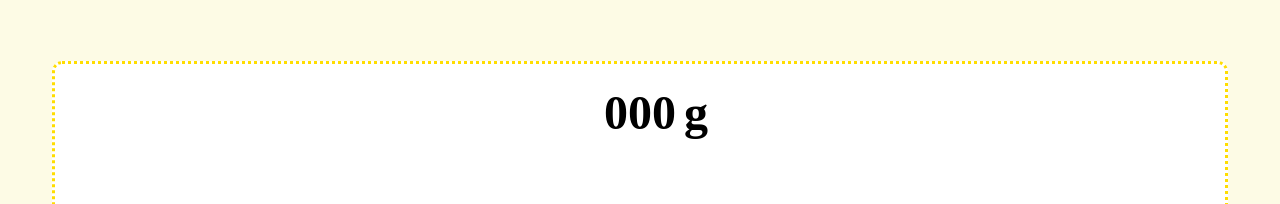
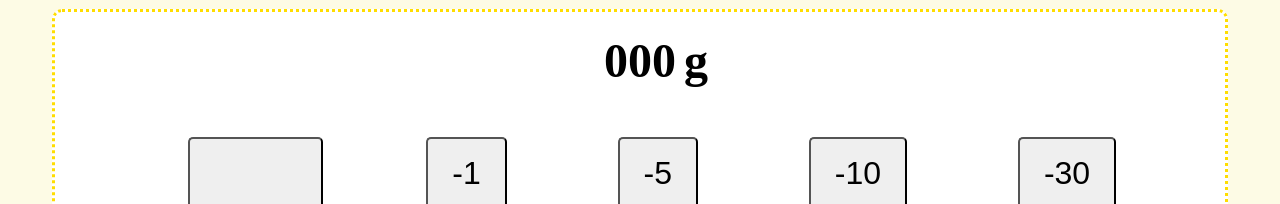
Before and after one commit to truthone/today-sugar, a plain HTML site: page index.html in a window 1280 px wide. Shown: the part 673-877 px from the top of the page. Drawn offline with Linux system fonts and the light colour scheme; a web font is replaced by a local one.

Commit message:
update: css

```diff
--- a/src/css/index.css
+++ b/src/css/index.css
@@ -14,11 +14,7 @@ body {
 
 #app {
   margin: 20px;
-  box-sizing: border-box;
   height: inherit;
-  display: flex;
-  flex-direction: column;
-  flex-wrap: wrap;
   border-radius: 20px;
 }
 
@@ -62,7 +58,8 @@ h1 {
 
 button {
   display: block;
-  margin: 3rem;
+  margin: 30px 10px;
+  box-sizing: border-box;
   padding: 1rem 1.5rem;
   cursor: pointer;
   font-size: 2rem;
```
